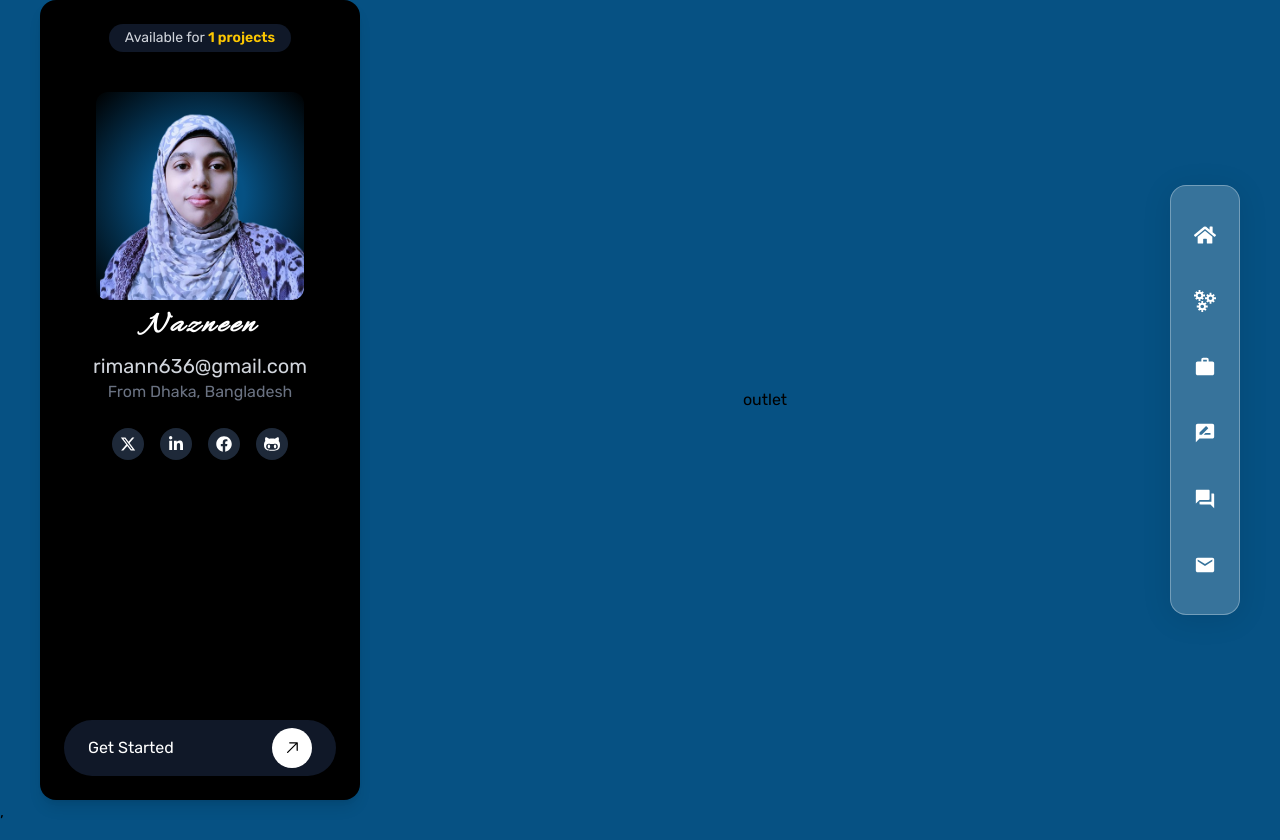
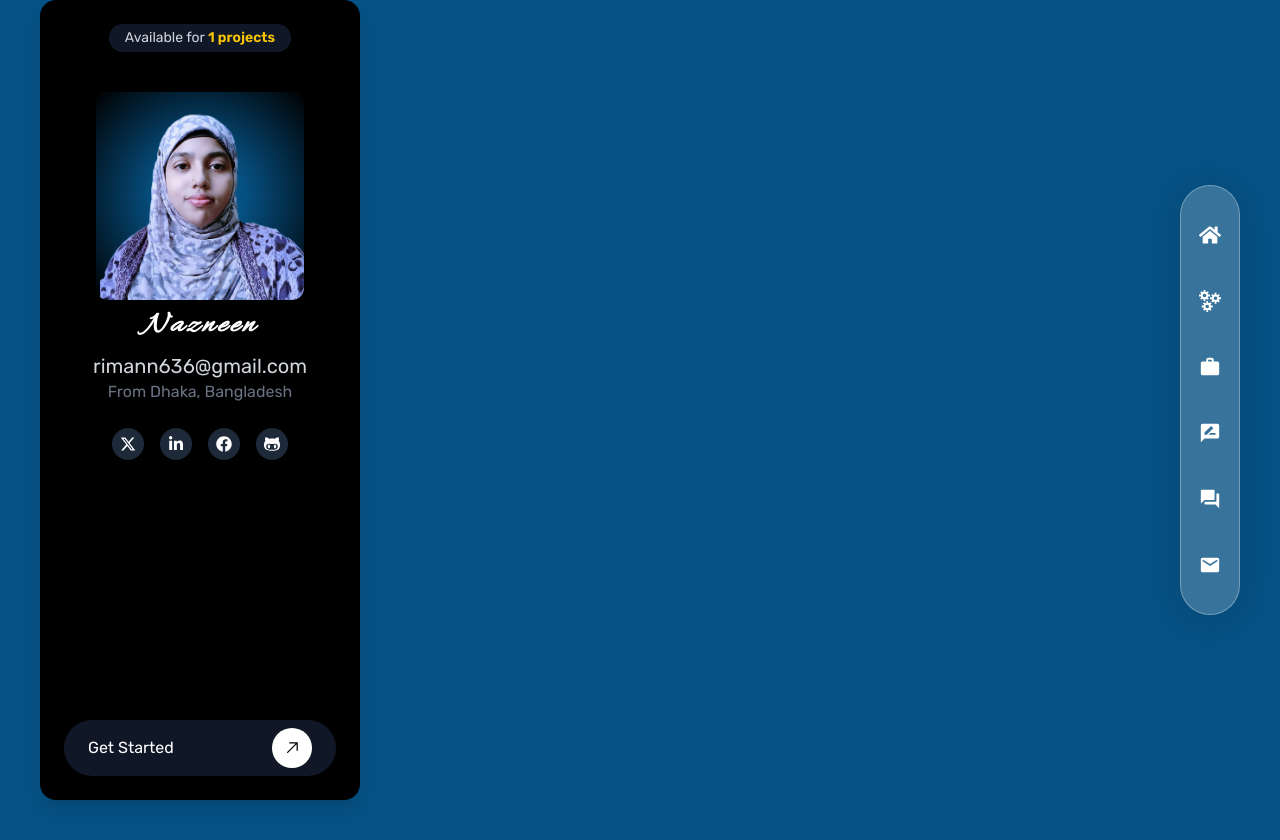
Before and after one commit to nazneen636/Apexcify_Technologys_task_2, a React (Vite) app: page / in a window 1280 px wide. Shown: the top 840 px of the page. Built offline with nearby package versions, Linux system fonts and the light colour scheme.

Commit message:
sidebar position fixed

```diff
--- a/src/components/Root.jsx
+++ b/src/components/Root.jsx
@@ -5,11 +5,11 @@ import RightSidebar from "./sidebar/RightSideBar";
 const Root = () => {
   return (
     <div className="flex justify-between items-center px-10">
-      <div className="">
+      <div className="fixed top-0">
         <LeftSidebar />
       </div>
-      <div className="">outlet</div>
-      <div className="">
+      <div className="h-[200vh]">outlet</div>
+      <div className="fixed right-10 top-1/2 -translate-y-1/2">
         <RightSidebar />
       </div>
     </div>
--- a/src/components/sidebar/RightSideBar.jsx
+++ b/src/components/sidebar/RightSideBar.jsx
@@ -2,7 +2,7 @@ import { Link } from "react-router";
 import lib from "../../lib/lib";
 export default function RightSidebar() {
   return (
-    <div className="w-[70px] bg-black text-white flex flex-col items-center justify-between py-6 rounded-full shadow-lg px-2 blurRightSideBar">
+    <div className="w-[60px] bg-black text-white flex flex-col items-center justify-between py-6 rounded-full! shadow-lg px-2 blurRightSideBar">
       {/* Menu */}
       <div className="flex flex-col items-center space-y-4">
         {lib?.menuItem?.map((item) => {
@@ -11,7 +11,7 @@ export default function RightSidebar() {
             <Link
               to={item.path}
               key={item.id}
-              className="p-3.5 rounded-full hover:bg-yellow-400 hover:text-gray-900 transition-colors"
+              className="p-3.5 rounded-full hover:bg-[#0000002c]  transition-all"
             >
               <Icon size={22} />
             </Link>
```
